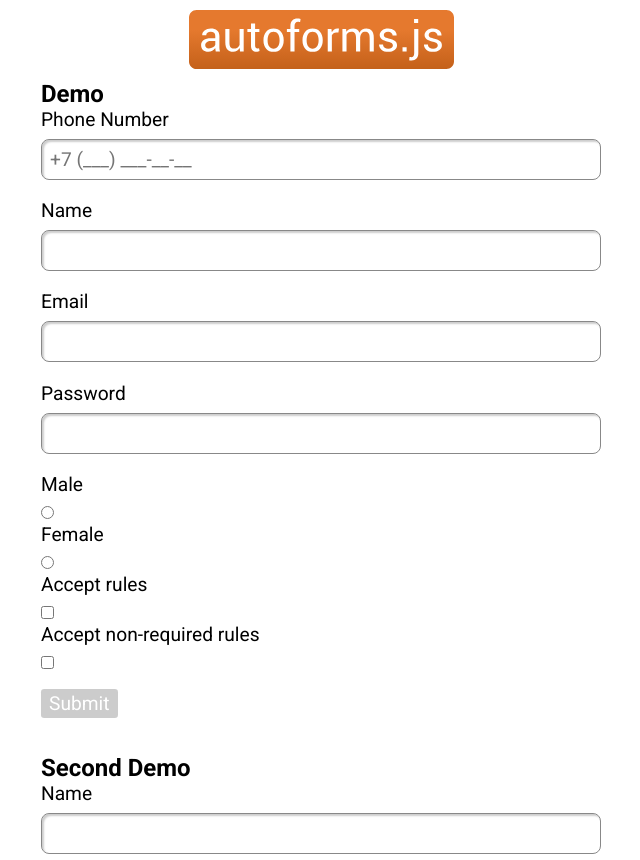
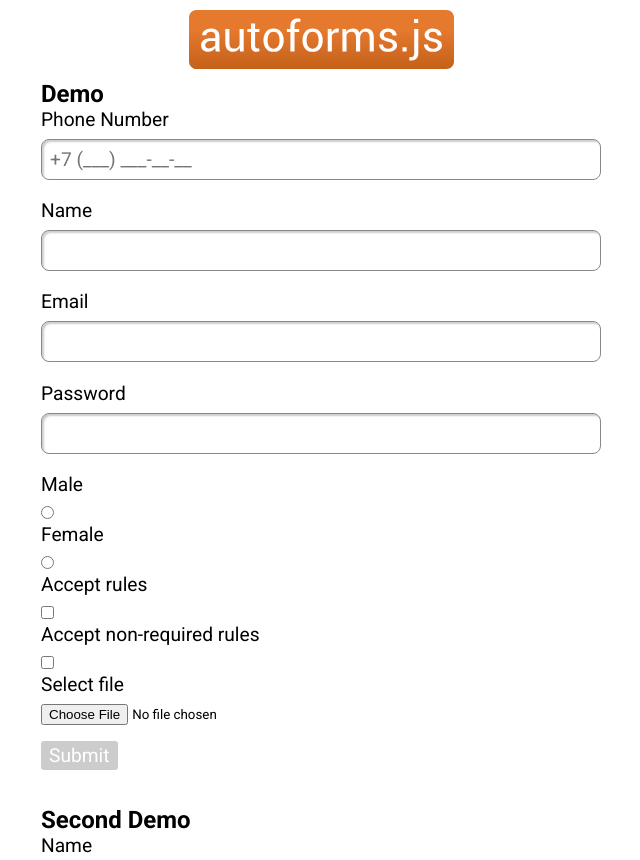
Before and after one commit to drwatsno/autoforms, a website: page demo/demo.html in a window 1280 px wide. Shown: the top 860 px of the page, without its empty margins (319-959 px from the left). Drawn offline with Linux system fonts and the light colour scheme.

Commit message:
Added simple validation for input type file

```diff
--- a/demo/demo.html
+++ b/demo/demo.html
@@ -53,6 +53,9 @@
                             <label>Accept non-required rules</label>
                             <input type="checkbox" name="accept" value="accept" data-required="false">
 
+                            <label>Select file</label>
+                            <input type="file" name="selectfile">
+
                             <div class="hover-layer">
                                 <input type="submit" class="forest-elements_button-yellow" value="Submit">
                             </div>
--- a/js/compiled/autoforms.js
+++ b/js/compiled/autoforms.js
@@ -17,7 +17,7 @@
 
 "use strict";
 
-var _typeof = typeof Symbol === "function" && typeof Symbol.iterator === "symbol" ? function (obj) { return typeof obj; } : function (obj) { return obj && typeof Symbol === "function" && obj.constructor === Symbol ? "symbol" : typeof obj; };
+var _typeof = typeof Symbol === "function" && typeof Symbol.iterator === "symbol" ? function (obj) { return typeof obj; } : function (obj) { return obj && typeof Symbol === "function" && obj.constructor === Symbol && obj !== Symbol.prototype ? "symbol" : typeof obj; };
 
 var _createClass = function () { function defineProperties(target, props) { for (var i = 0; i < props.length; i++) { var descriptor = props[i]; descriptor.enumerable = descriptor.enumerable || false; descriptor.configurable = true; if ("value" in descriptor) descriptor.writable = true; Object.defineProperty(target, descriptor.key, descriptor); } } return function (Constructor, protoProps, staticProps) { if (protoProps) defineProperties(Constructor.prototype, protoProps); if (staticProps) defineProperties(Constructor, staticProps); return Constructor; }; }();
 
@@ -29,7 +29,7 @@ var AUTOFORM_SUBMIT_INVALID_CLASS = "autoform-submit-invalid";
 var AUTOFORM_HOVERED_ONCE = "autoform-submit-hovered-once";
 var AUTOFORM_KEYERROR_WRAP_CLASS = "autoforms_errors";
 var AUTOFORM_VALIDATE_ERRORS_WRAP_CLASS = "autoforms_errors";
-var HTML5_INPUT_TYPES = ["text", "password", "checkbox", "radio", "number", "color", "date", "datetime", "datetime-local", "email", "range", "search", "tel", "time", "url", "month", "week"];
+var HTML5_INPUT_TYPES = ["text", "password", "checkbox", "radio", "number", "color", "date", "datetime", "datetime-local", "email", "range", "search", "tel", "time", "url", "month", "week", "file"];
 
 var E_VALIDATION = 100;
 var E_EMPTY = 101;
@@ -274,6 +274,13 @@ var AutoForm = function () {
                         return typeof field.dataOpts.required !== "undefined";
                     },
                     "keypressValidatorFunction": false
+                },
+                "file": {
+                    "keys": "",
+                    "errorMessage": "Please select file",
+                    "validatorFunction": function validatorFunction(field) {
+                        return !!field.nodeLink.value;
+                    }
                 },
                 "number": {
                     "keys": "0123456789",
```
Also changed, not shown: js/es6/autoforms.js (+8 -1 lines), 1 other file.
